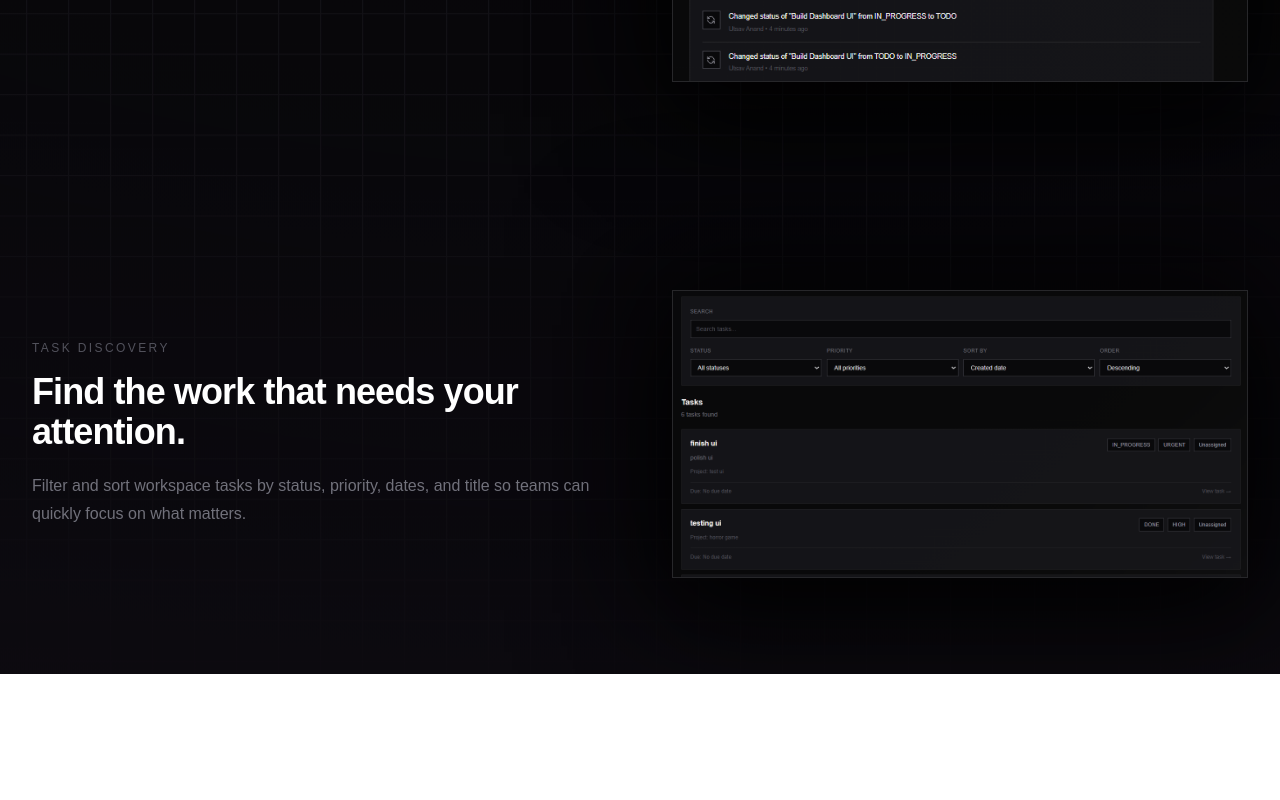
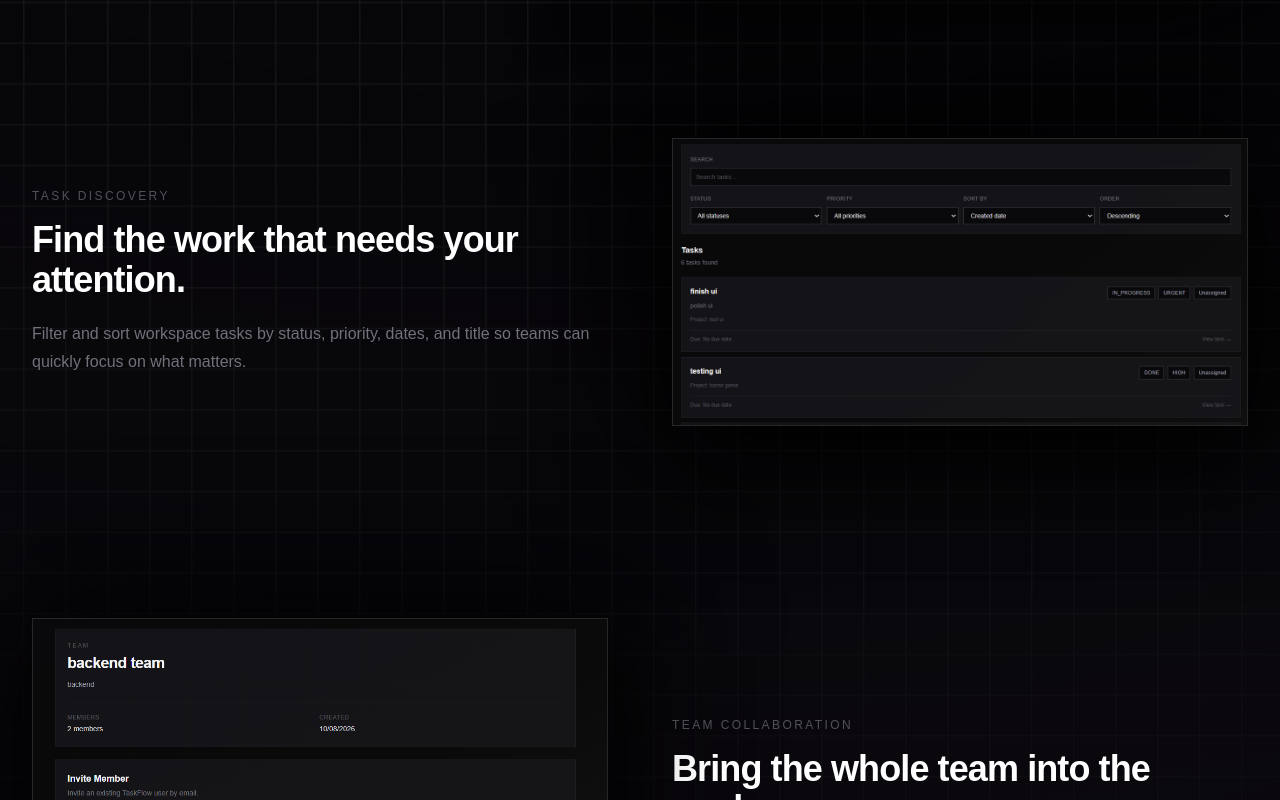
Before and after one commit to utsavanand131/taskflow, a Next.js app: page / in a window 1280 px wide. Shown: the part 4503-5303 px from the top of the page. Before the commit the page ends 5177 px from the top, so only its background shows below. Built offline with nearby package versions, Linux system fonts and the light colour scheme; no server answers.

Commit message:
feat: expand taskflow landing features

```diff
--- a/app/page.tsx
+++ b/app/page.tsx
@@ -232,6 +232,14 @@ export default function Home() {
             image="/features/tasks-filtering.png"
             imageAlt="TaskFlow task filtering and sorting"
           />
+          <FeatureSection
+            eyebrow="Team collaboration"
+            title="Bring the whole team into the work."
+            description="Invite teammates, manage roles, connect projects to teams, and assign work to the people responsible for getting it done."
+            image="/features/team-collaboration.png"
+            imageAlt="TaskFlow team collaboration"
+            reverse
+          />
         </section>
       </div>
     </main>
--- a/components/landing/TaskFeatureShowcase.tsx
+++ b/components/landing/TaskFeatureShowcase.tsx
@@ -18,7 +18,7 @@ export default function TaskFeatureShowcase({
   items,
 }: TaskFeatureShowcaseProps) {
   return (
-    <section className="mx-auto max-w-7xl px-5 py-20 md:px-8 md:py-28">
+    <section className="mx-auto max-w-7xl px-5 py-12 md:px-8 md:py-20">
       <div className="mx-auto max-w-3xl text-center">
         <p className="text-xs font-medium uppercase tracking-[0.22em] text-zinc-500">
           Tasks & task details
@@ -34,7 +34,7 @@ export default function TaskFeatureShowcase({
         </p>
       </div>
 
-      <div className="mt-14 space-y-16 md:mt-20 md:space-y-24">
+      <div className="mt-10 space-y-10 md:mt-14 md:space-y-16">
         {items.map((item, index) => {
           const reverse = index % 2 === 1;
 
```
